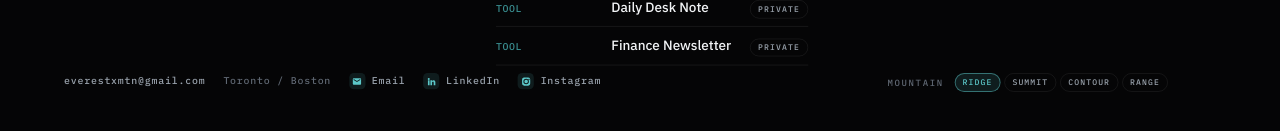
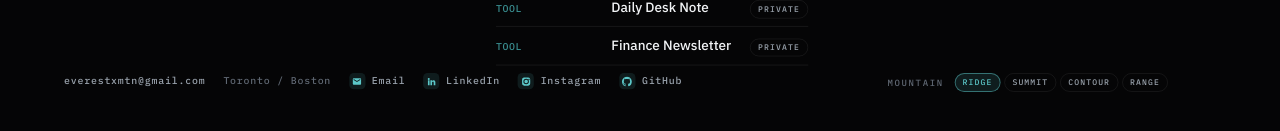
Before and after one commit to evexrest/ProfileV1JS, a React (Vite) app: page / in a window 1280 px wide. Shown: the part 659-790 px from the top of the page. Built offline with nearby package versions, Linux system fonts and the light colour scheme.

Commit message:
Add a GitHub link to the footer

```diff
--- a/src/components/site/Footer.jsx
+++ b/src/components/site/Footer.jsx
@@ -1,11 +1,12 @@
 import { Button } from "@/components/ui/button"
 
-// Brand marks drawn by hand rather than taken from an icon set, so all three
+// Brand marks drawn by hand rather than taken from an icon set, so they all
 // sit in one teal instead of each brand's own colour.
 const ICONS = {
   mail: "M20 4H4a2 2 0 0 0-2 2v12a2 2 0 0 0 2 2h16a2 2 0 0 0 2-2V6a2 2 0 0 0-2-2zm0 4.24-8 4.76-8-4.76V6l8 4.76L20 6z",
   linkedin: "M4.98 3.5a2.5 2.5 0 1 1 0 5 2.5 2.5 0 0 1 0-5zM3 9h4v12H3zM9 9h3.8v1.65h.05A4.17 4.17 0 0 1 16.6 8.7c4 0 4.4 2.5 4.4 5.9V21h-4v-5.5c0-1.3 0-3-1.9-3s-2.1 1.4-2.1 2.9V21H9z",
   instagram: "M12 2.2c3.2 0 3.6 0 4.9.07 3.25.15 4.77 1.7 4.92 4.92.06 1.28.07 1.67.07 4.9s-.01 3.6-.07 4.9c-.15 3.2-1.66 4.77-4.92 4.92-1.3.06-1.68.07-4.9.07s-3.6-.01-4.9-.07c-3.26-.15-4.77-1.73-4.92-4.92C2.11 15.6 2.1 15.2 2.1 12s.01-3.6.08-4.9C2.33 3.96 3.84 2.42 7.1 2.27 8.4 2.21 8.8 2.2 12 2.2zm0 3.1a6.7 6.7 0 1 0 0 13.4 6.7 6.7 0 0 0 0-13.4zm0 11.05a4.35 4.35 0 1 1 0-8.7 4.35 4.35 0 0 1 0 8.7zm6.96-11.32a1.56 1.56 0 1 0 0 3.13 1.56 1.56 0 0 0 0-3.13z",
+  github: "M12 .297c-6.63 0-12 5.373-12 12 0 5.303 3.438 9.8 8.205 11.385.6.113.82-.258.82-.577 0-.285-.01-1.04-.015-2.04-3.338.724-4.042-1.61-4.042-1.61C4.422 18.07 3.633 17.7 3.633 17.7c-1.087-.744.084-.729.084-.729 1.205.084 1.838 1.236 1.838 1.236 1.07 1.835 2.809 1.305 3.495.998.108-.776.417-1.305.76-1.605-2.665-.3-5.466-1.332-5.466-5.93 0-1.31.465-2.38 1.235-3.22-.135-.303-.54-1.523.105-3.176 0 0 1.005-.322 3.3 1.23.96-.267 1.98-.399 3-.405 1.02.006 2.04.138 3 .405 2.28-1.552 3.285-1.23 3.285-1.23.645 1.653.24 2.873.12 3.176.765.84 1.23 1.91 1.23 3.22 0 4.61-2.805 5.625-5.475 5.92.42.36.81 1.096.81 2.22 0 1.606-.015 2.896-.015 3.286 0 .315.21.69.825.57C20.565 22.092 24 17.592 24 12.297c0-6.627-5.373-12-12-12",
 }
 
 // shadcn's link button, stripped back to plain type: no underline, no height,
--- a/src/content.json
+++ b/src/content.json
@@ -24,6 +24,11 @@
       "icon": "instagram",
       "label": "Instagram",
       "href": "https://www.instagram.com/everest.mtny/"
+    },
+    {
+      "icon": "github",
+      "label": "GitHub",
+      "href": "https://github.com/evexrest"
     }
   ],
   "footer": {
@@ -121,7 +126,7 @@
     "footer": {
       "x": 0,
       "y": 53,
-      "w": 50,
+      "w": 60,
       "s": 0.9
     },
     "mountain": {
```
